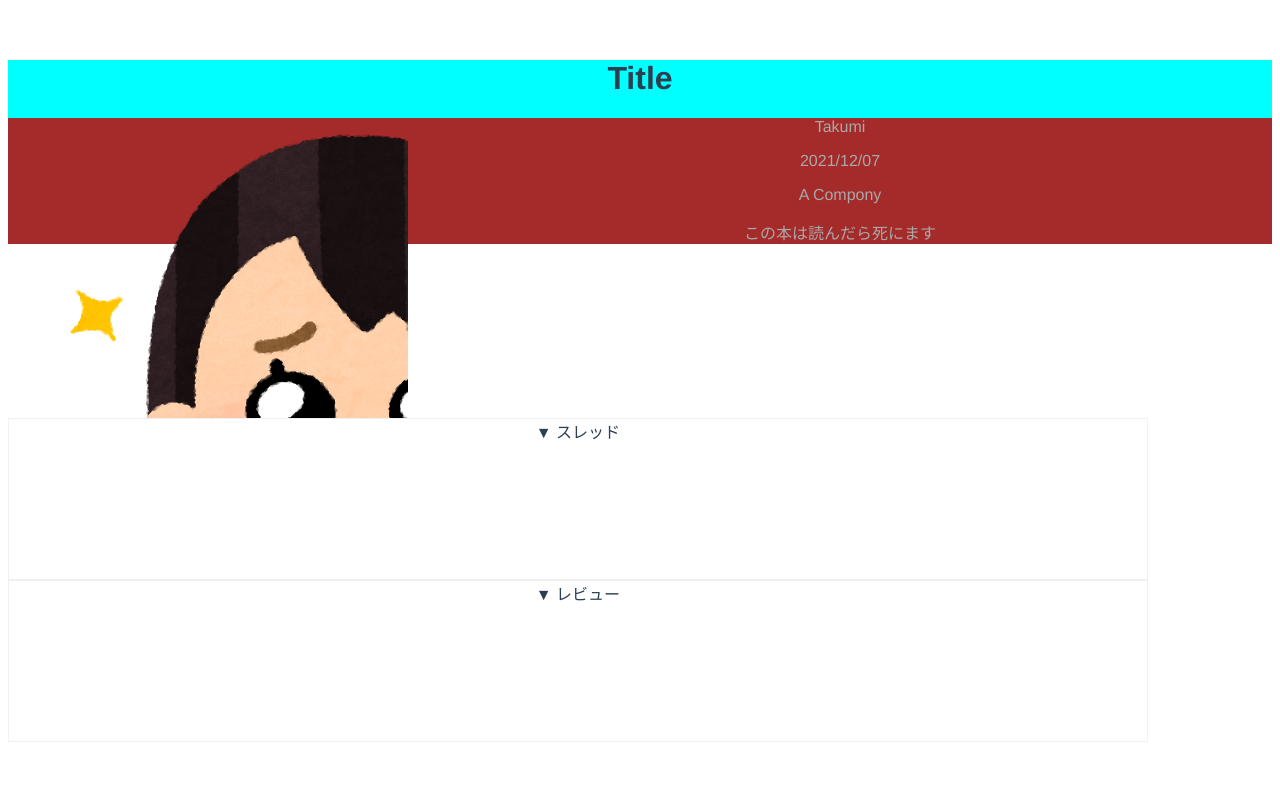
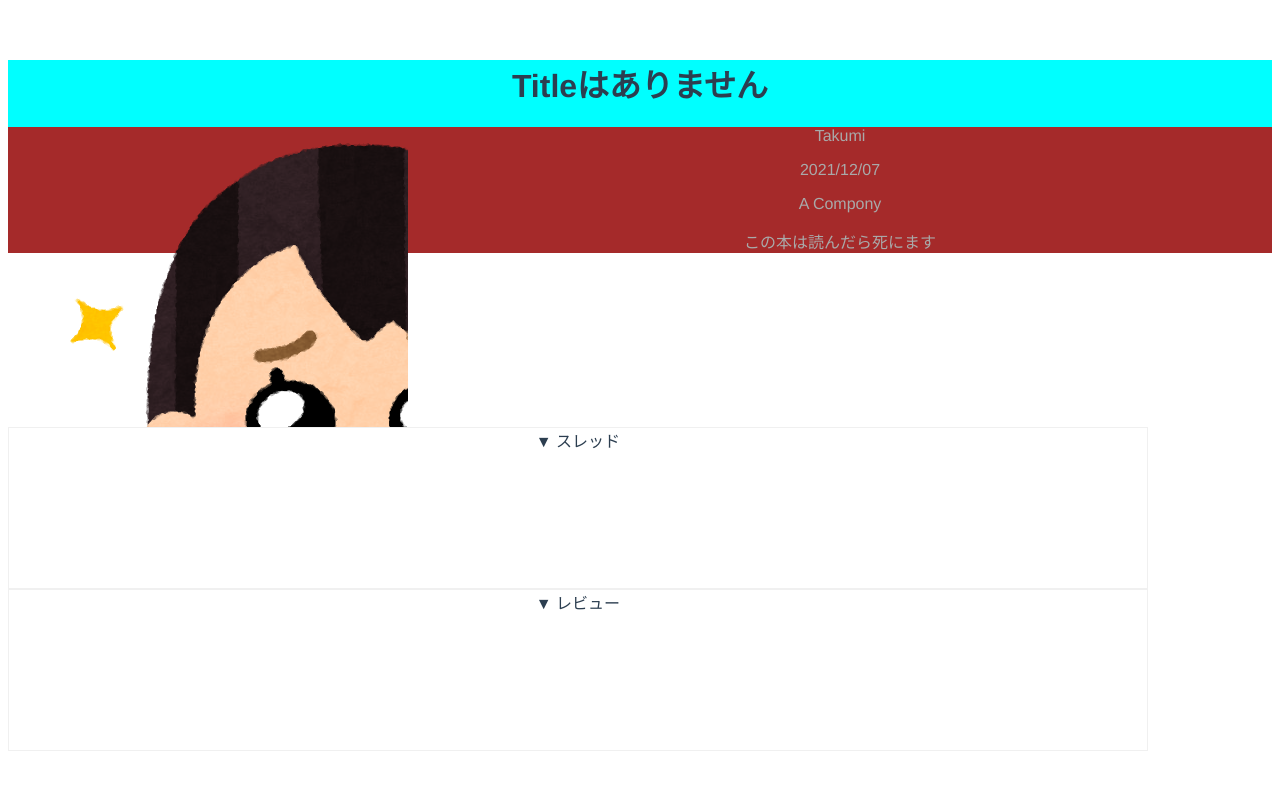
Before and after one commit to R-Yoshikawa/muscle-alchol, a Vue app: page / in a window 1280 px wide. Shown: the top 790 px of the page. Built offline with nearby package versions, Linux system fonts and the light colour scheme.

Commit message:
2nd Commit

```diff
--- a/src/components/BookMain.vue
+++ b/src/components/BookMain.vue
@@ -22,7 +22,7 @@ export default {
   data() {
     return {
       sampleData: {
-        title: "Title",
+        title: "Titleはありません",
         author: "Takumi",
         year: "2021/12/07",
         publisher: "A Compony",
```
